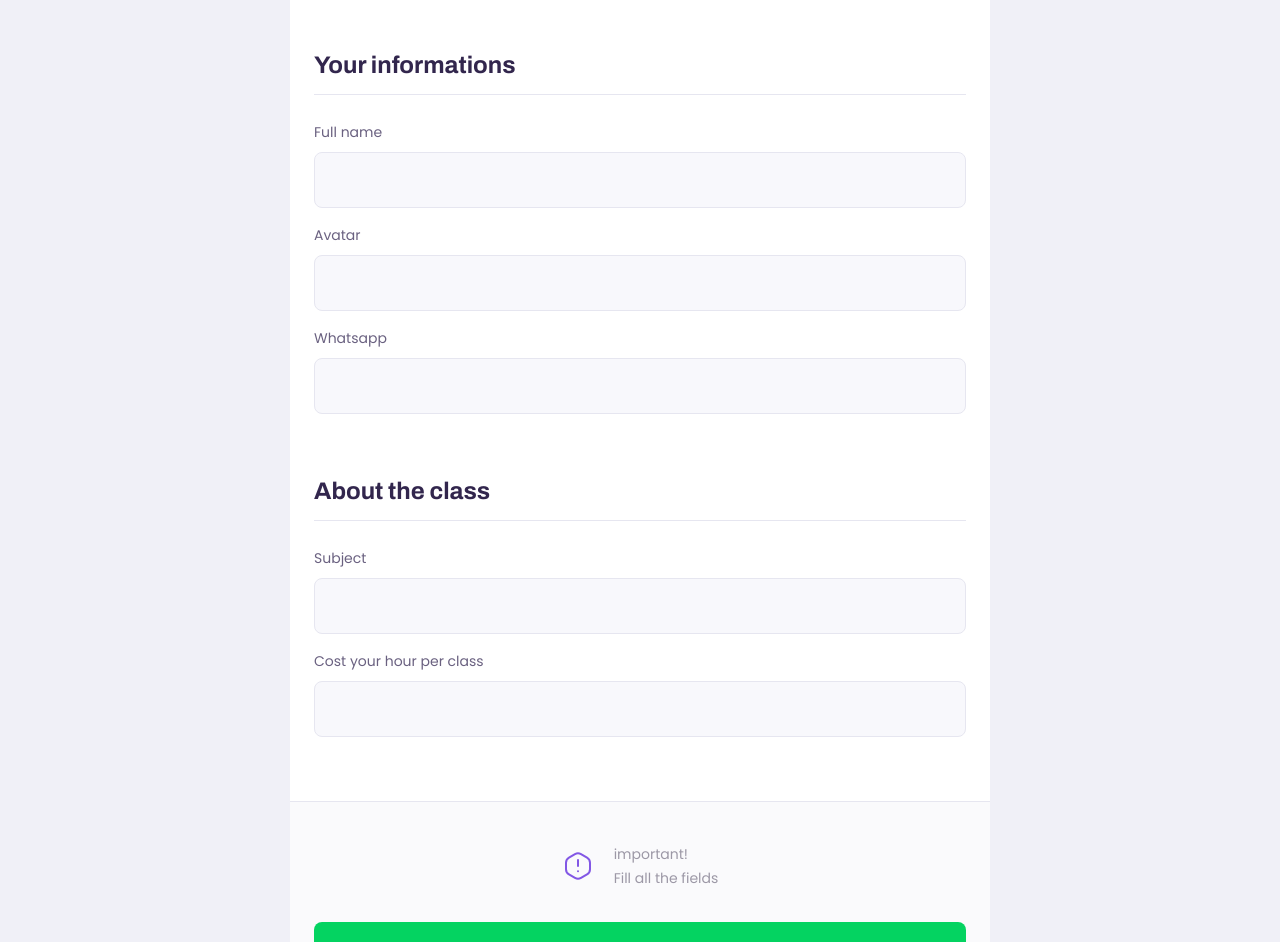
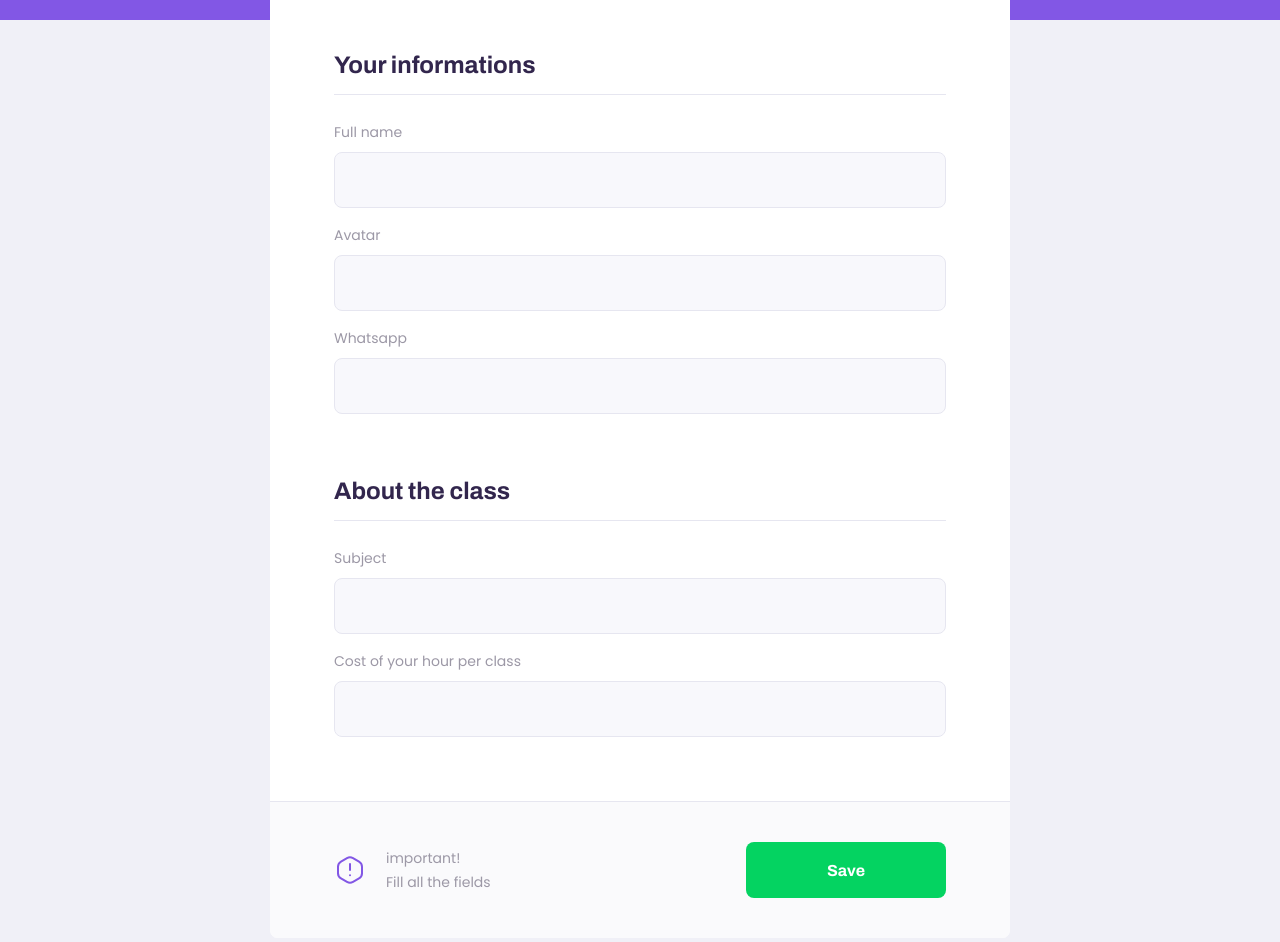
Before and after one commit to mhayk/proffy-web, a React (Create React App) app: page /give-classes in a window 1280 px wide. Shown: the part 320-1262 px from the top of the page. Built offline with nearby package versions, Linux system fonts and the light colour scheme.

Commit message:
The Teacher Form page has been styled to pc size.
Signed-off-by: Mhayk Whandson <hi@mhayk.com>

```diff
--- a/src/pages/TeacherForm/index.tsx
+++ b/src/pages/TeacherForm/index.tsx
@@ -26,7 +26,7 @@
          <fieldset>
            <legend>About the class</legend>
           <Input name="subject" label="Subject" />
-          <Input name="cost" label="Cost your hour per class" />
+          <Input name="cost" label="Cost of your hour per class" />
          </fieldset>
 
          <footer>
--- a/src/pages/TeacherForm/styles.css
+++ b/src/pages/TeacherForm/styles.css
@@ -36,6 +36,10 @@
     width: 100%;
     padding-bottom: 1.6rem;
     border-bottom: 1px solid var(--color-line-in-white);
+}
+
+#page-teacher-form main label {
+    color: var(--color-text-complement);
 }
 
 #page-teacher-form main footer {
@@ -77,3 +81,33 @@
 #page-teacher-form main footer button:hover {
     background-color: var(--color-secundary-dark);
 }
+
+@media (min-width: 700px) {
+    #page-teacher-form {
+        max-width: 100vw;
+    }
+
+    #page-teacher-form .page-header .header-content {
+        margin-bottom: 0;
+    }
+
+    #page-teacher-form main fieldset {
+        padding: 0 6.4rem;
+    }
+
+    #page-teacher-form main footer {
+        padding: 4.0rem 6.4rem;
+        display: flex;
+        align-items: center;
+        justify-content: space-between;
+    }
+
+    #page-teacher-form main footer p {
+        justify-content: space-between;
+    }
+
+    #page-teacher-form main footer button {
+        width: 20rem;
+        margin-top: 0;
+    }
+}
```
